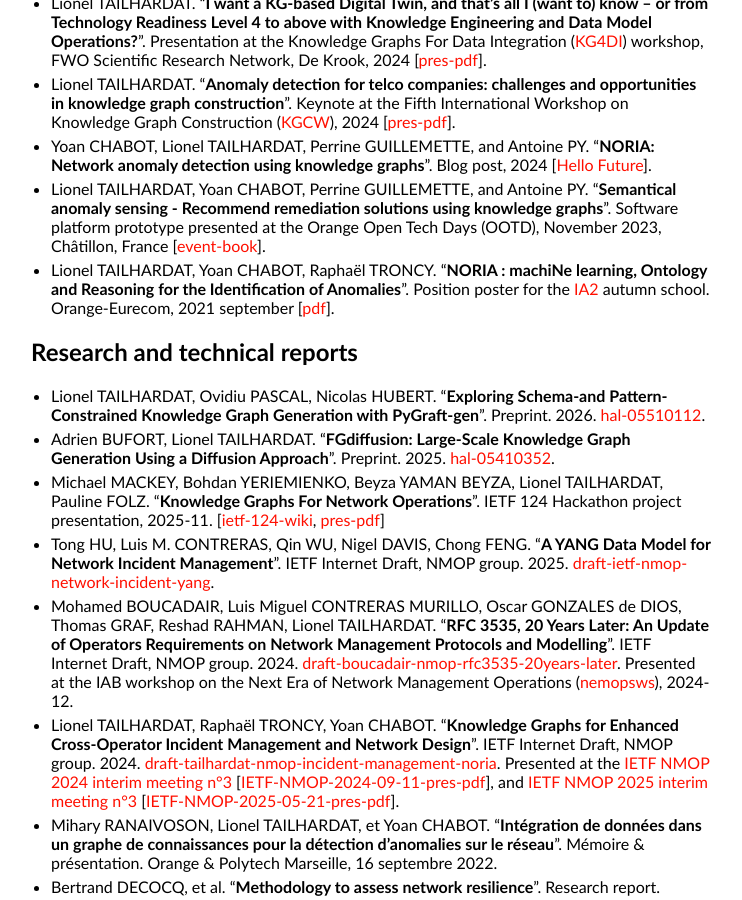
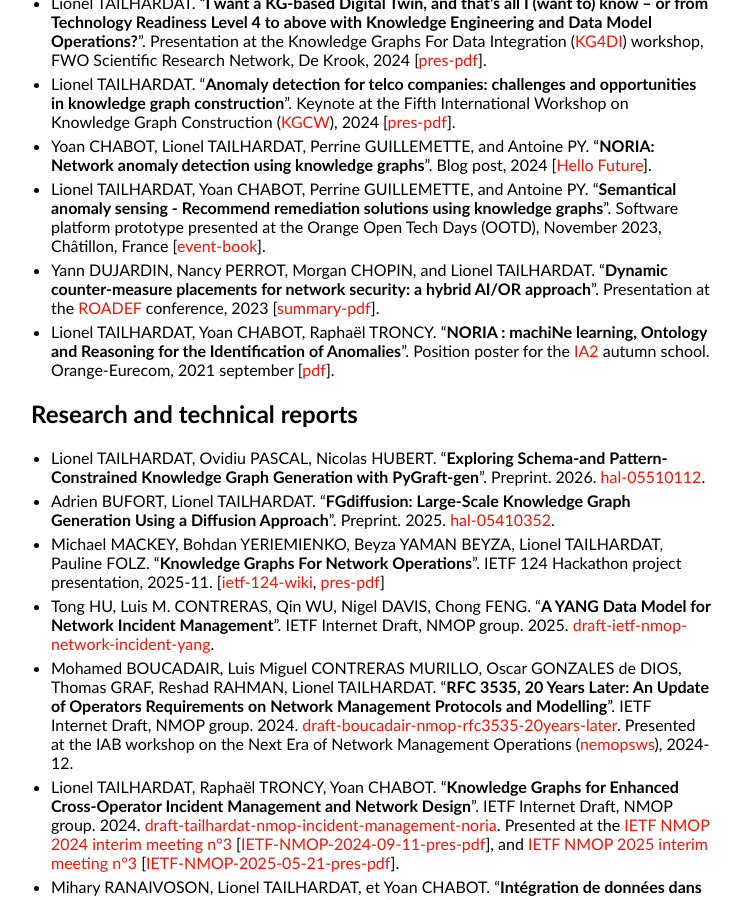
Before and after one commit to GenEars/GenEars.github.io, a Jekyll site: the page built from publications.md, in a window 1280 px wide and 900 px high, scrolled down 1975 px. Shown: the whole window, without its empty margins (259-1001 px from the left). Built offline with Jekyll 4.4.1, drawn with Linux system fonts in a browser that asks for light colours.

Commit message:
Added ROADEF'23 ref.
Signed-off-by: lionel.tailhardat <lionel.tailhardat@orange.com>

```diff
--- a/publications.md
+++ b/publications.md
@@ -101,6 +101,9 @@ title: Publications - Lionel TAILHARDAT
 * Lionel TAILHARDAT, Yoan CHABOT, Perrine GUILLEMETTE, and Antoine PY.
   "**Semantical anomaly sensing - Recommend remediation solutions using knowledge graphs**".
   Software platform prototype presented at the Orange Open Tech Days (OOTD), November 2023, Châtillon, France [[event-book](pubs/2023-OpenTechDays-book-demonstrations-conferences.pdf)].
+* Yann DUJARDIN, Nancy PERROT, Morgan CHOPIN, and Lionel TAILHARDAT.
+  "**Dynamic counter-measure placements for network security: a hybrid AI/OR approach**".
+  Presentation at the [ROADEF](https://roadef2023.sciencesconf.org/) conference, 2023 [[summary-pdf](https://roadef2023.sciencesconf.org/437374/DUJARDIN_ET_AL_ROADEF_2023_fr.pdf)].
 * Lionel TAILHARDAT, Yoan CHABOT, Raphaël TRONCY.
   "**NORIA : machiNe learning, Ontology and Reasoning for the Identification of Anomalies**".
   Position poster for the [IA2](https://ia2.gdria.fr/) autumn school. Orange-Eurecom, 2021 september [[pdf](pubs/IA2-2021-NORIA-POSTER.pdf)].
```
